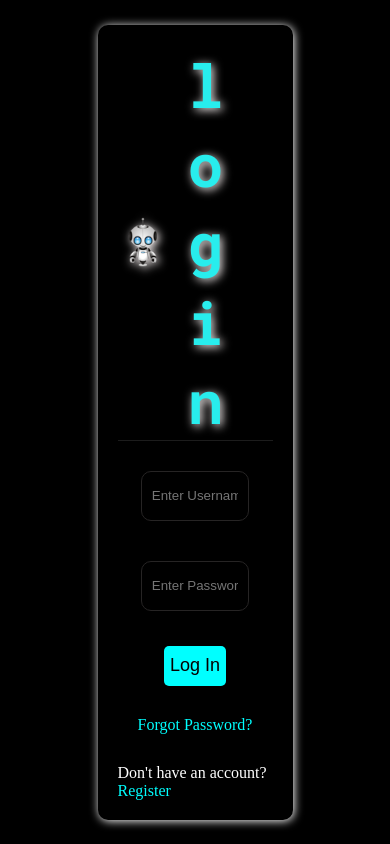
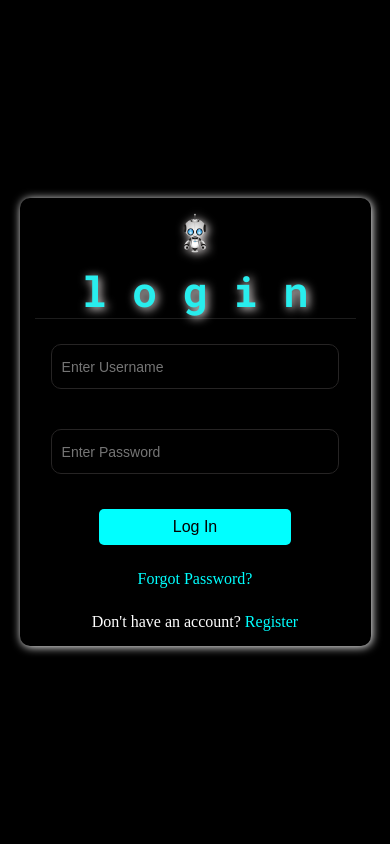
Before and after one commit to vivektopale/Jarvis-AI, a website: page public/login.html in a window 390 px wide. Drawn offline with Linux system fonts and the light colour scheme.

Commit message:
login.html

```diff
--- a/public/login.html
+++ b/public/login.html
@@ -97,6 +97,40 @@
       color: aqua;
       text-decoration: none;
     }
+    @media screen and (max-width: 480px) {
+  article {
+    width: 90%;
+    padding: 15px;
+  }
+
+  .header {
+    font-size: 28px;
+    flex-direction: column;
+    gap: 10px;
+    margin-bottom: 15px;
+  }
+
+  .header > img {
+    width: 40px;
+    height: 40px;
+  }
+
+  input {
+    width: 90%;
+    height: 45px;
+    font-size: 14px;
+  }
+
+  form > button {
+    width: 60%;
+    height: 36px;
+    font-size: 16px;
+  }
+
+  .fo {
+    gap: 15px;
+  }
+}
   </style>
 </head>
 <body>
```
